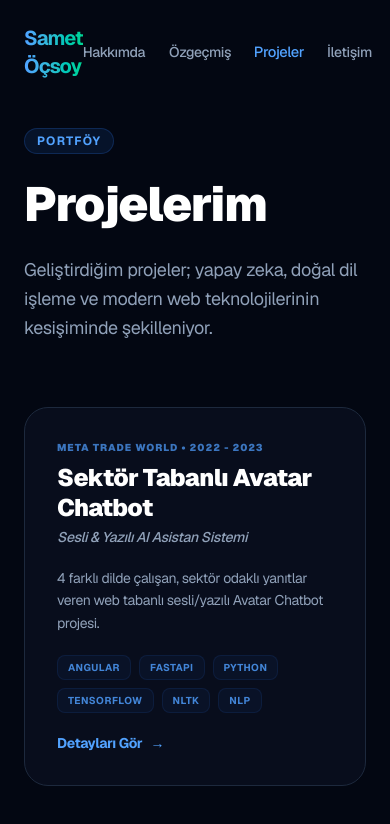
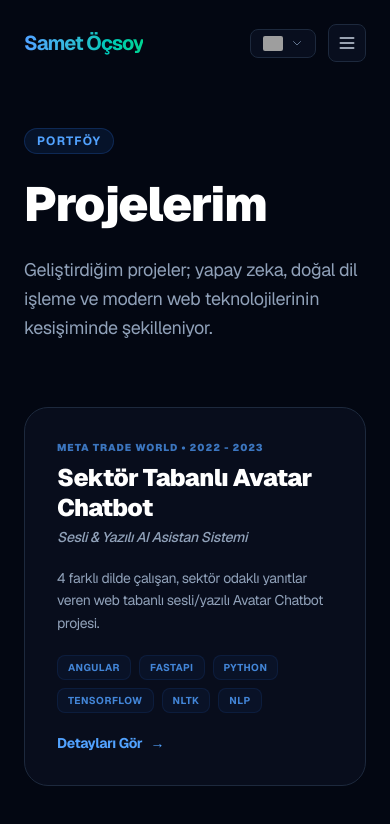
Before and after one commit to asmtttt/sametocsoy-website, a Next.js app: page /projects in a window 390 px wide. Shown: the top 824 px of the page. Built offline with nearby package versions, Linux system fonts and the light colour scheme; grey boxes are pictures that could not be loaded.

Commit message:
responsive bug fix

```diff
--- a/components/layout/Navbar.tsx
+++ b/components/layout/Navbar.tsx
@@ -1,6 +1,6 @@
 "use client";
 
-import { useState, useEffect } from "react";
+import { useState, useEffect, useRef } from "react";
 import { usePathname, useRouter } from "next/navigation";
 import Link from "next/link";
 import { useTranslation } from "@/lib/i18n";
@@ -13,9 +13,11 @@ type NavbarProps = {
 
 export default function Navbar({ activeTab, setActiveTab }: NavbarProps) {
   const [scrolled, setScrolled] = useState(false);
+  const [menuOpen, setMenuOpen] = useState(false);
   const pathname = usePathname();
   const router = useRouter();
   const { t } = useTranslation();
+  const menuRef = useRef<HTMLDivElement>(null);
   const isOnProjects = pathname.startsWith("/projects");
 
   useEffect(() => {
@@ -24,7 +26,21 @@ export default function Navbar({ activeTab, setActiveTab }: NavbarProps) {
     return () => window.removeEventListener("scroll", handleScroll);
   }, []);
 
+  useEffect(() => {
+    const handleClickOutside = (e: MouseEvent) => {
+      if (menuRef.current && !menuRef.current.contains(e.target as Node)) {
+        setMenuOpen(false);
+      }
+    };
+    document.addEventListener("mousedown", handleClickOutside);
+    return () => document.removeEventListener("mousedown", handleClickOutside);
+  }, []);
+
+  // Close mobile menu on route change
+  useEffect(() => { setMenuOpen(false); }, [pathname]);
+
   const handleHomeTab = (key: string) => {
+    setMenuOpen(false);
     if (isOnProjects) {
       router.push("/");
     } else {
@@ -32,10 +48,17 @@ export default function Navbar({ activeTab, setActiveTab }: NavbarProps) {
     }
   };
 
-  const homeTabs = [
-    { key: "about", label: t.nav.about },
-    { key: "resume", label: t.nav.resume },
+  const navItems = [
+    { key: "about", label: t.nav.about, type: "tab" as const },
+    { key: "resume", label: t.nav.resume, type: "tab" as const },
+    { key: "projects", label: t.nav.projects, type: "link" as const, href: "/projects" },
+    { key: "contact", label: t.nav.contact, type: "tab" as const },
   ];
+
+  const isActive = (item: (typeof navItems)[number]) => {
+    if (item.type === "link") return isOnProjects;
+    return !isOnProjects && activeTab === item.key;
+  };
 
   return (
     <nav
@@ -46,51 +69,92 @@ export default function Navbar({ activeTab, setActiveTab }: NavbarProps) {
       }`}
     >
       <div className="max-w-5xl mx-auto px-6 flex justify-between items-center">
+        {/* Logo */}
         <Link
           href="/"
-          className="text-xl font-bold tracking-tighter bg-gradient-to-r from-blue-400 to-emerald-400 bg-clip-text text-transparent cursor-pointer"
+          className="text-xl font-bold tracking-tighter bg-gradient-to-r from-blue-400 to-emerald-400 bg-clip-text text-transparent"
         >
           Samet Öçsoy
         </Link>
 
-        <div className="flex items-center gap-6 md:gap-8">
-          <div className="flex gap-6 md:gap-8 text-sm font-medium">
-            {homeTabs.map(({ key, label }) => (
-              <button
-                key={key}
-                onClick={() => handleHomeTab(key)}
-                className={`cursor-pointer transition-all duration-300 ${
-                  !isOnProjects && activeTab === key
-                    ? "text-blue-400 scale-105"
-                    : "text-slate-400 hover:text-blue-300"
+        {/* Desktop nav */}
+        <div className="hidden md:flex items-center gap-8">
+          <div className="flex gap-8 text-sm font-medium">
+            {navItems.map((item) =>
+              item.type === "link" ? (
+                <Link
+                  key={item.key}
+                  href={item.href!}
+                  className={`transition-all duration-300 ${
+                    isActive(item) ? "text-blue-400 scale-105" : "text-slate-400 hover:text-blue-300"
                   }`}
                 >
-                {label}
-              </button>
-            ))}
-            <Link
-              href="/projects"
+                  {item.label}
+                </Link>
+              ) : (
+                <button
+                  key={item.key}
+                  onClick={() => handleHomeTab(item.key)}
                   className={`cursor-pointer transition-all duration-300 ${
-                isOnProjects
-                  ? "text-blue-400 scale-105"
-                  : "text-slate-400 hover:text-blue-300"
+                    isActive(item) ? "text-blue-400 scale-105" : "text-slate-400 hover:text-blue-300"
                   }`}
                 >
-              {t.nav.projects}
-            </Link>
+                  {item.label}
+                </button>
+              )
+            )}
+          </div>
+          <LanguageSwitcher />
+        </div>
+
+        {/* Mobile: language + hamburger */}
+        <div className="flex md:hidden items-center gap-3" ref={menuRef}>
+          <LanguageSwitcher />
           <button
-              onClick={() => handleHomeTab("contact")}
-              className={`cursor-pointer transition-all duration-300 ${
-                !isOnProjects && activeTab === "contact"
-                  ? "text-blue-400 scale-105"
-                  : "text-slate-400 hover:text-blue-300"
+            onClick={() => setMenuOpen((v) => !v)}
+            className="cursor-pointer p-2 rounded-lg border border-slate-800 bg-slate-900/50 text-slate-300 hover:border-slate-600 transition-all duration-300"
+            aria-label="Toggle menu"
+          >
+            {menuOpen ? (
+              <svg className="w-5 h-5" fill="none" viewBox="0 0 24 24" stroke="currentColor" strokeWidth={2}>
+                <path strokeLinecap="round" strokeLinejoin="round" d="M6 18L18 6M6 6l12 12" />
+              </svg>
+            ) : (
+              <svg className="w-5 h-5" fill="none" viewBox="0 0 24 24" stroke="currentColor" strokeWidth={2}>
+                <path strokeLinecap="round" strokeLinejoin="round" d="M4 6h16M4 12h16M4 18h16" />
+              </svg>
+            )}
+          </button>
+
+          {/* Mobile dropdown */}
+          {menuOpen && (
+            <div className="absolute top-full left-0 right-0 mt-1 mx-4 rounded-2xl border border-slate-800 bg-[#030712]/95 backdrop-blur-lg shadow-2xl overflow-hidden">
+              {navItems.map((item) =>
+                item.type === "link" ? (
+                  <Link
+                    key={item.key}
+                    href={item.href!}
+                    onClick={() => setMenuOpen(false)}
+                    className={`flex items-center px-6 py-4 text-sm font-medium border-b border-slate-800/50 last:border-0 transition-colors duration-200 ${
+                      isActive(item) ? "text-blue-400 bg-blue-500/5" : "text-slate-300 hover:bg-slate-800/40"
                     }`}
                   >
-              {t.nav.contact}
+                    {item.label}
+                  </Link>
+                ) : (
+                  <button
+                    key={item.key}
+                    onClick={() => handleHomeTab(item.key)}
+                    className={`cursor-pointer w-full text-left flex items-center px-6 py-4 text-sm font-medium border-b border-slate-800/50 last:border-0 transition-colors duration-200 ${
+                      isActive(item) ? "text-blue-400 bg-blue-500/5" : "text-slate-300 hover:bg-slate-800/40"
+                    }`}
+                  >
+                    {item.label}
                   </button>
+                )
+              )}
             </div>
-
-          <LanguageSwitcher />
+          )}
         </div>
       </div>
     </nav>
```
Lines whose indentation alone changed are shown as unchanged.
